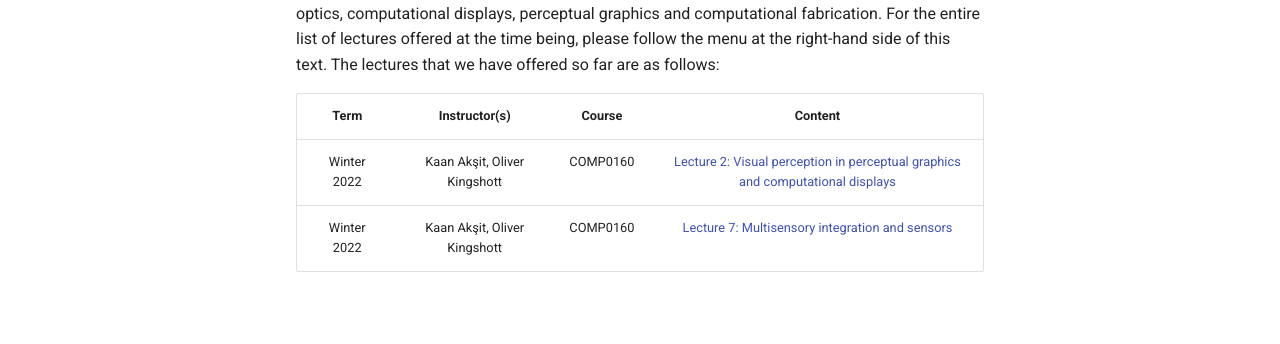
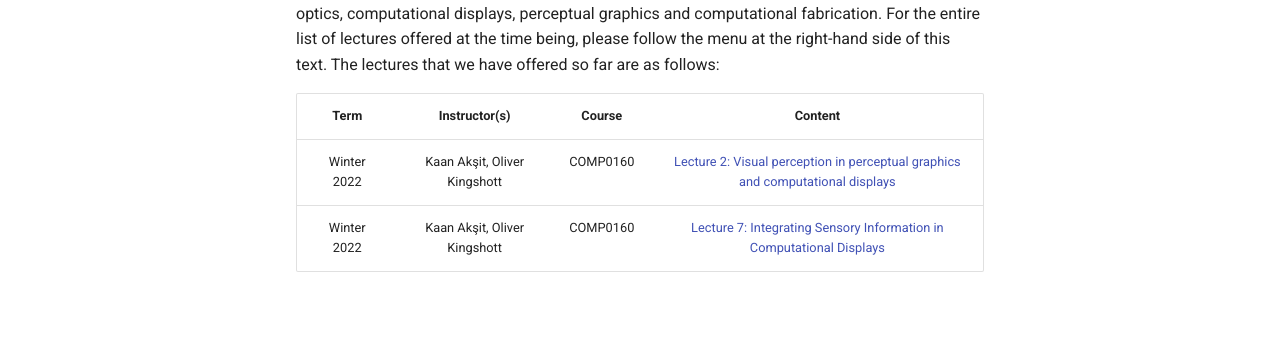
Before and after one commit to complight/complight.github.io, an MkDocs documentation site: the page built from docs/teaching/index.md, in a window 1280 px wide. Shown: the part 299-643 px from the top of the page. Built offline with MkDocs 1.6.1 and Material for MkDocs 9.7.7, drawn with Linux system fonts in a browser that asks for light colours.

Commit message:
Updating the course pages.

```diff
--- a/docs/teaching/index.md
+++ b/docs/teaching/index.md
@@ -6,4 +6,4 @@ The lectures that we have offered so far are as follows:
 | Term            | Instructor(s)                | Course          | Content         |
 | :-------------: | :-------------:              | :-------------: | :-------------: |
 | Winter 2022     | Kaan Akşit, Oliver Kingshott | COMP0160        | [Lecture 2: Visual perception in perceptual graphics and computational displays](comp0160_perception_and_interfaces.md) |
-| Winter 2022     | Kaan Akşit, Oliver Kingshott | COMP0160        | [Lecture 7: Multisensory integration and sensors](comp0160_perception_and_interfaces.md) |
+| Winter 2022     | Kaan Akşit, Oliver Kingshott | COMP0160        | [Lecture 7: Integrating Sensory Information in Computational Displays](comp0160_perception_and_interfaces.md) |
```
Also changed, not shown: docs/teaching/comp0160_perception_and_interfaces.md (+2 -2 lines).
